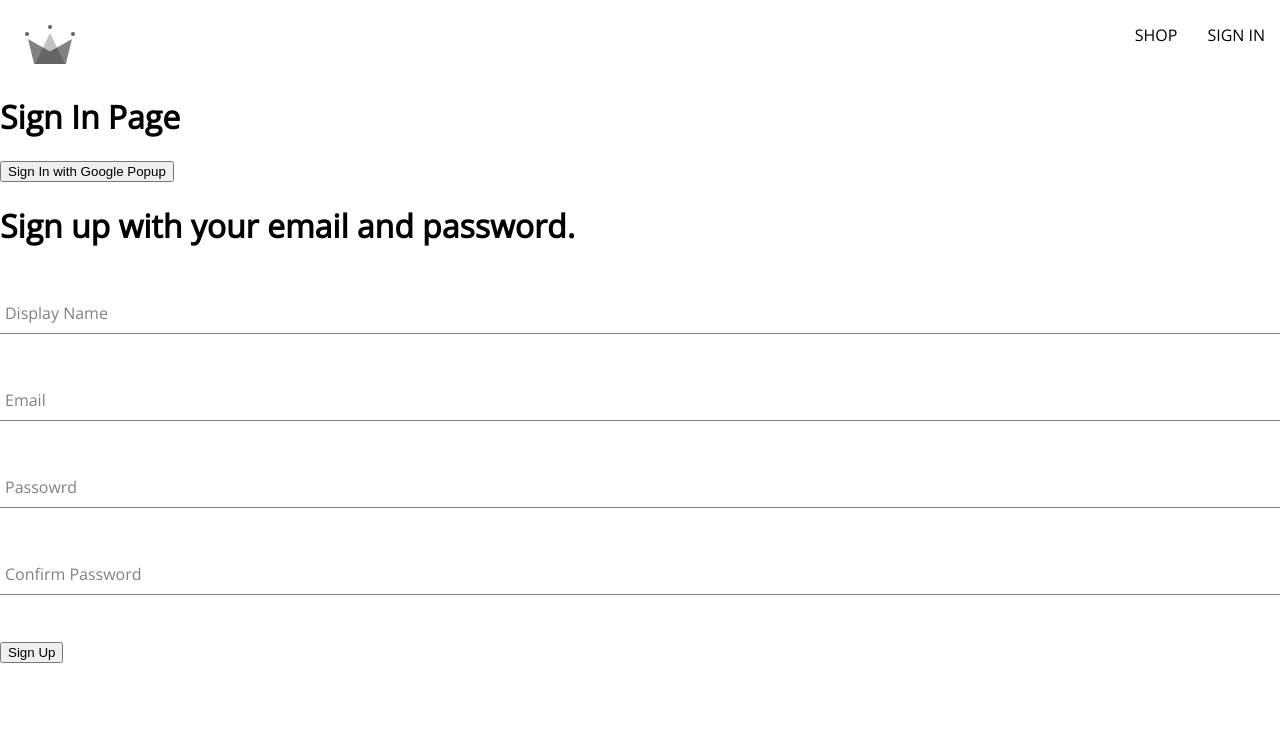
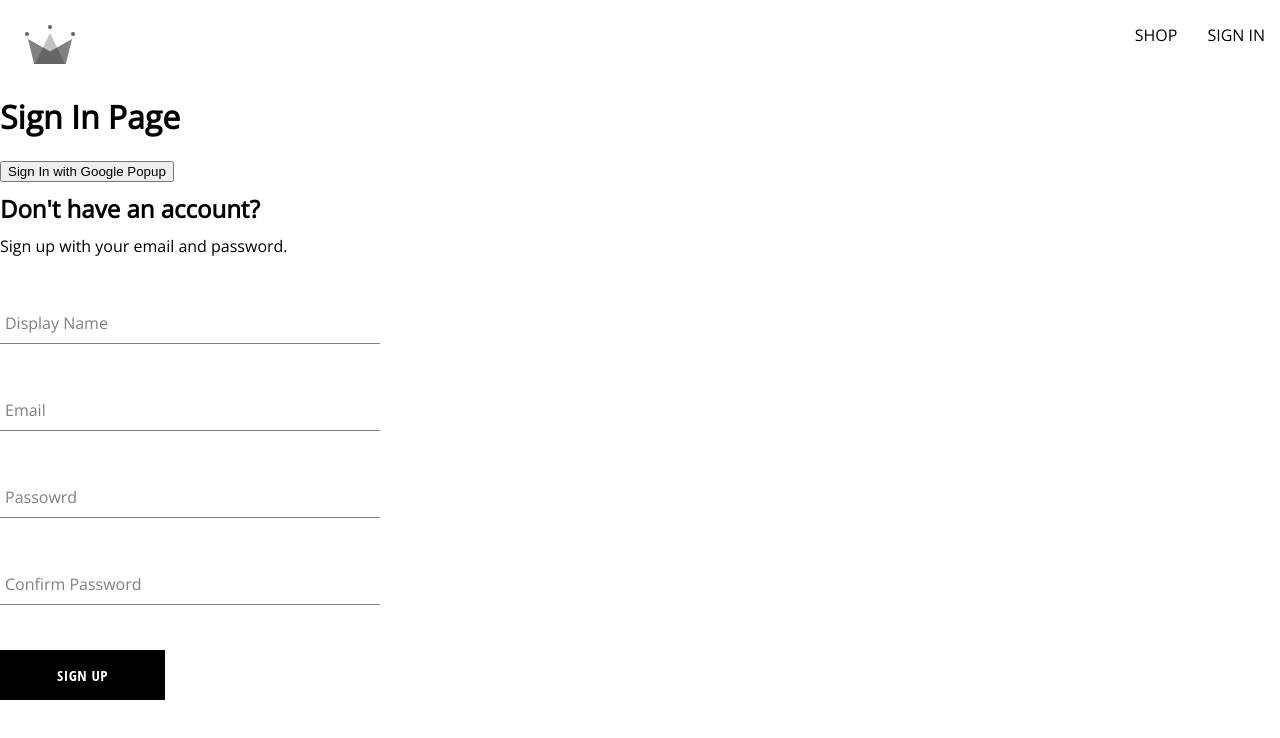
Before and after one commit to swjo207/udemy-react-study, a React (Create React App) app in the folder crwn-clothing/: page /sign-in in a window 1280 px wide. Shown: the top 738 px of the page. Built offline with nearby package versions, Linux system fonts and the light colour scheme.

Commit message:
회원가입 컴포넌트, 폼 입력 컴포넌트, 버튼 컴포넌트

```diff
--- /dev/null
+++ b/crwn-clothing/src/components/button/button.component.jsx
@@ -0,0 +1,22 @@
+
+ import './button.styles.scss';
+
+
+const BUTTON_TYPE_CLASSES = {
+  google: "google-sign-in",
+  inverted: "inverted",
+};
+
+const Button = ({ children, buttonType, ...otherProps }) => {
+  return (
+    <button
+      className={`button-container ${BUTTON_TYPE_CLASSES[buttonType]}`}
+      {...otherProps}
+    >
+      {" "}
+      {children}{" "}
+    </button>
+  );
+};
+
+export default Button;
--- /dev/null
+++ b/crwn-clothing/src/components/button/button.styles.scss
@@ -0,0 +1,46 @@
+.button-container {
+    min-width: 165px;
+    width: auto;
+    height: 50px;
+    letter-spacing: 0.5px;
+    line-height: 50px;
+    padding: 0 35px 0 35px;
+    font-size: 15px;
+    background-color: black;
+    color: white;
+    text-transform: uppercase;
+    font-family: 'Open Sans Condensed';
+    font-weight: bolder;
+    border: none;
+    cursor: pointer;
+    display: flex;
+    justify-content: center;
+
+    &:hover {
+      background-color: white;
+      color: black;
+      border: 1px solid black;
+    }
+
+    &.google-sign-in {
+      background-color: #4285f4;
+      color: white;
+
+      &:hover {
+        background-color: #357ae8;
+        border: none;
+      }
+    }
+
+    &.inverted {
+      background-color: white;
+      color: black;
+      border: 1px solid black;
+
+      &:hover {
+        background-color: black;
+        color: white;
+        border: none;
+      }
+    }
+  }
--- a/crwn-clothing/src/components/category-item/sign-up-form/sign-up-form.component.jsx
+++ b/crwn-clothing/src/components/category-item/sign-up-form/sign-up-form.component.jsx
@@ -4,6 +4,8 @@
 } from "../../../utils/firebase/firebase.utils";
 import { useState } from "react";
 import FormInput from "../../form-input/form-input.component";
+import './sign-up-form.styles.scss'
+import Button from "../../button/button.component";
 
 const defaultFormFields = {
   displayName: "",
@@ -53,8 +55,9 @@
 
   return (
     <>
-      <div>
-        <h1> Sign up with your email and password. </h1>
+      <div className="sign-up-container">
+        <h2> Don't have an account? </h2>
+        <span> Sign up with your email and password. </span>
         <form onSubmit={handleSubmit}>
           <FormInput
             label="Display Name"
@@ -92,7 +95,7 @@
             value={confirmPassword}
           />
 
-          <button type="submit"> Sign Up </button>
+          <Button buttonType="default" type="submit"> Sign Up </Button>
         </form>
       </div>
     </>
--- /dev/null
+++ b/crwn-clothing/src/components/category-item/sign-up-form/sign-up-form.styles.scss
@@ -0,0 +1,9 @@
+.sign-up-container {
+    display: flex;
+    flex-direction: column;
+    width: 380px;
+
+    h2 {
+        margin: 10px 0;
+    }
+}
```
